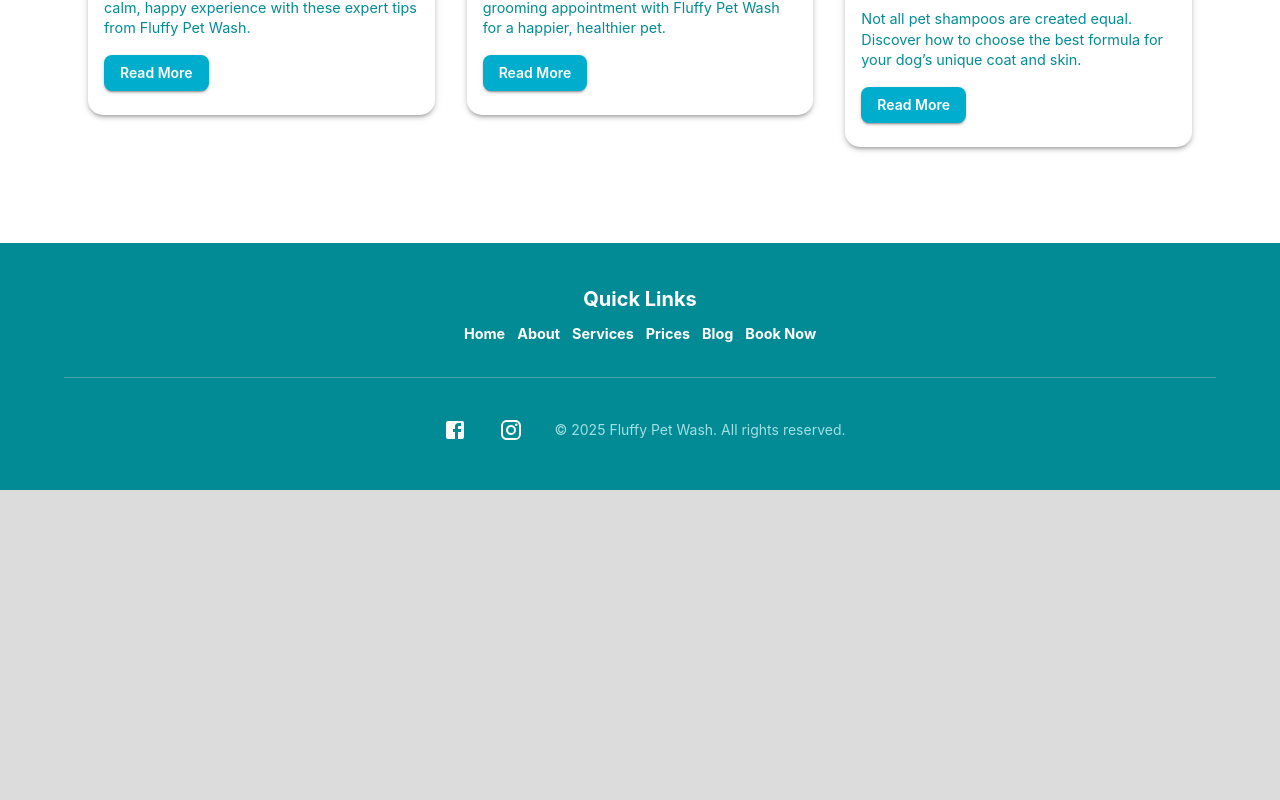
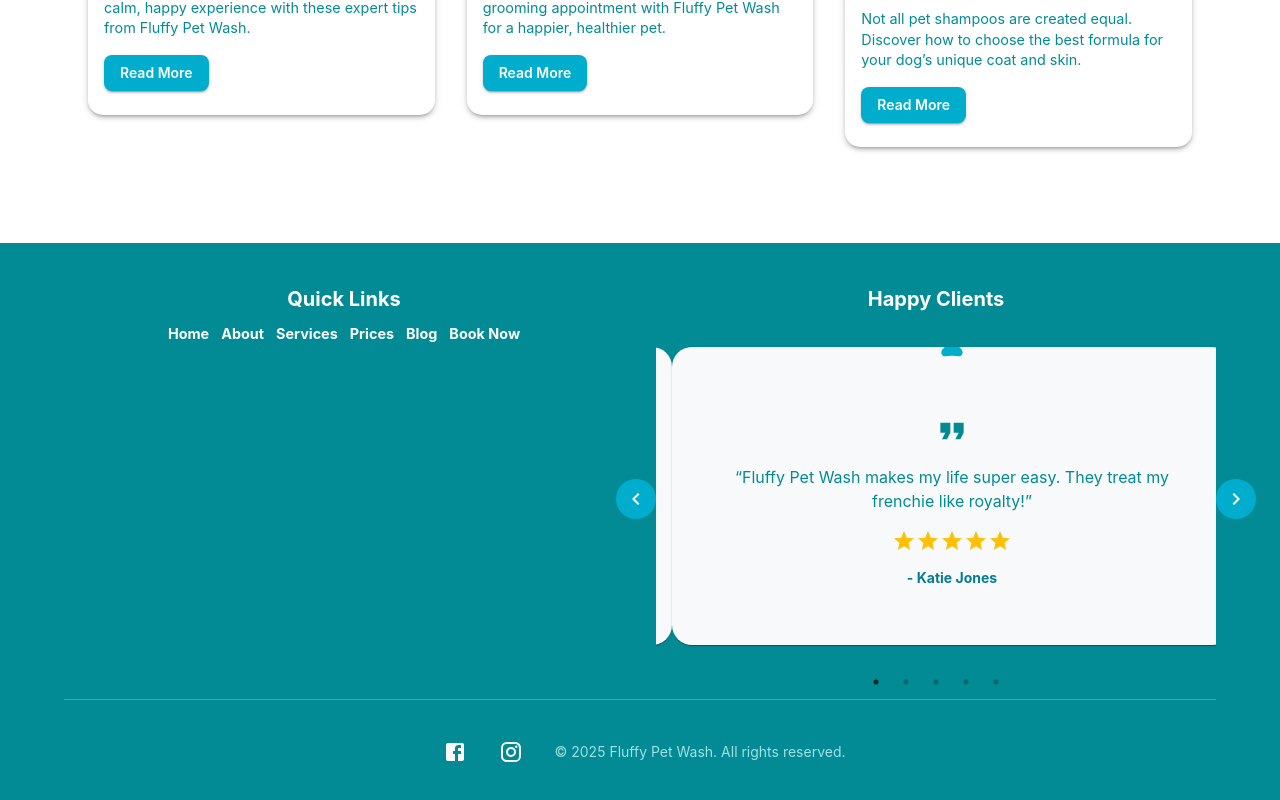
Before and after one commit to crisboxing11/Fluffy, a Next.js app: page /blog in a window 1280 px wide. Shown: the part 864-1664 px from the top of the page. Before the commit the page ends 1354 px from the top, so only its background shows below. Built offline with nearby package versions, Linux system fonts and the light colour scheme.

Commit message:
Add testimonials to footer and improve testimonial page

```diff
--- a/components/Layout/Footer.tsx
+++ b/components/Layout/Footer.tsx
@@ -1,6 +1,7 @@
 import { Box, Typography, Link, IconButton, Grid, Divider, Stack } from '@mui/material';
 import FacebookIcon from '@mui/icons-material/Facebook';
 import InstagramIcon from '@mui/icons-material/Instagram';
+import TestimonialsCarousel from '../TestimonialsCarousel';
 
 const Footer = () => {
   return (
@@ -12,7 +13,7 @@ const Footer = () => {
         px: { xs: 3, md: 8 },
       }}
     >
-      <Grid container spacing={4} justifyContent="center" alignItems="center">
+      <Grid container spacing={4} justifyContent="center" alignItems="flex-start">
 
         {/* Quick Links */}
         <Grid item xs={12} md={6} textAlign="center">
@@ -22,7 +23,6 @@ const Footer = () => {
               <Link
                 key={index}
                 href={item === "Home" ? "/" : item === "Book Now" ? "/#booking" : `/${item.toLowerCase().replace(" ", "")}`}
-                // ✅ Home now links to `/` instead of `/home`
                 color="inherit"
                 underline="none"
                 sx={{ fontSize: '0.9rem', fontWeight: 'bold', transition: 'color 0.2s', '&:hover': { color: '#A1E0E3' } }}
@@ -31,6 +31,12 @@ const Footer = () => {
               </Link>
             ))}
           </Stack>
+        </Grid>
+
+        {/* Testimonials Carousel */}
+        <Grid item xs={12} md={6} textAlign="center">
+          <Typography variant="h6" fontWeight="bold" mb={2}>Happy Clients</Typography>
+          <TestimonialsCarousel />
         </Grid>
       </Grid>
 
--- a/components/Layout/Navbar.tsx
+++ b/components/Layout/Navbar.tsx
@@ -42,7 +42,7 @@ const Navbar = () => {
 
         {/* Desktop Navigation Links */}
         <Box sx={{ display: { xs: 'none', md: 'flex' }, gap: 2, alignItems: 'center' }}>
-          {["Home", "About", "Services", "Prices", "Blog", "FAQ", "Contact"].map((item, index) => (
+          {["Home", "About", "Services", "Prices", "Blog", "Testimonials", "FAQ", "Contact"].map((item, index) => (
             <Button
               key={index}
               sx={{ color: '#067C92', mx: 1 }}
@@ -96,7 +96,7 @@ const Navbar = () => {
             }}
           >
             <List sx={{ textAlign: 'center', py: 2 }}>
-              {["Home", "About", "Services", "Prices", "Blog", "FAQ", "Contact"].map((item, index) => (
+              {["Home", "About", "Services", "Prices", "Blog", "Testimonials", "FAQ", "Contact"].map((item, index) => (
                 <ListItem
                   key={index}
                   sx={{
--- /dev/null
+++ b/components/TestimonialsCarousel.tsx
@@ -0,0 +1,93 @@
+import { Box, Card, CardContent, Typography, Rating, IconButton } from '@mui/material';
+import FormatQuoteIcon from '@mui/icons-material/FormatQuote';
+import PetsIcon from '@mui/icons-material/Pets';
+import ChevronLeftIcon from '@mui/icons-material/ChevronLeft';
+import ChevronRightIcon from '@mui/icons-material/ChevronRight';
+import Slider from 'react-slick';
+import "slick-carousel/slick/slick.css";
+import "slick-carousel/slick/slick-theme.css";
+
+const reviews = [
+  {
+    name: 'Katie Jones',
+    rating: 5,
+    quote: 'Fluffy Pet Wash makes my life super easy. They treat my frenchie like royalty!'
+  },
+  {
+    name: 'Toni Robinson',
+    rating: 5,
+    quote: 'The service was amazing! They kept me updated and calmed my nervous pup.'
+  },
+  {
+    name: 'David P.',
+    rating: 5,
+    quote: 'Highly recommended! Fantastic service and my dog looked perfect.'
+  },
+  {
+    name: 'Linda Creelman',
+    rating: 5,
+    quote: 'Wow! Amazing groomers who cared lovingly for my senior shepherd.'
+  },
+  {
+    name: 'Chelsea Ortiz',
+    rating: 5,
+    quote: 'Always does an amazing job for my husky. Highly recommend!'
+  }
+];
+
+type ArrowProps = { onClick?: () => void; direction: 'next' | 'prev' };
+const Arrow = ({ onClick, direction }: ArrowProps) => (
+  <IconButton
+    onClick={onClick}
+    sx={{
+      position: 'absolute',
+      top: '50%',
+      transform: 'translateY(-50%)',
+      [direction === 'next' ? 'right' : 'left']: -40,
+      bgcolor: '#00ADCD',
+      color: '#fff',
+      '&:hover': { bgcolor: '#038B95' },
+      zIndex: 1,
+    }}
+  >
+    {direction === 'next' ? <ChevronRightIcon /> : <ChevronLeftIcon />}
+  </IconButton>
+);
+
+const sliderSettings = {
+  dots: true,
+  arrows: true,
+  infinite: true,
+  speed: 500,
+  slidesToShow: 1,
+  slidesToScroll: 1,
+  autoplay: true,
+  autoplaySpeed: 6000,
+  swipeToSlide: true,
+  nextArrow: <Arrow direction="next" />,
+  prevArrow: <Arrow direction="prev" />,
+};
+
+const TestimonialsCarousel = () => (
+  <Box sx={{ maxWidth: 600, mx: 'auto' }}>
+    <Slider {...sliderSettings}>
+      {reviews.map((review, idx) => (
+        <Card key={idx} sx={{ p: 4, m: 2, bgcolor: '#F8F9FA', borderRadius: '20px', position: 'relative' }}>
+          <PetsIcon sx={{ position: 'absolute', top: -20, left: 'calc(50% - 16px)', fontSize: 32, color: '#00ADCD' }} />
+          <CardContent sx={{ textAlign: 'center', mt: 2 }}>
+            <FormatQuoteIcon sx={{ fontSize: 40, color: '#038B95', mb: 1 }} />
+            <Typography variant="body1" color="text.secondary" mb={2}>
+              “{review.quote}”
+            </Typography>
+            <Rating value={review.rating} readOnly sx={{ color: '#FFC107' }} />
+            <Typography variant="subtitle2" color="#067C92" mt={1} fontWeight="bold">
+              - {review.name}
+            </Typography>
+          </CardContent>
+        </Card>
+      ))}
+    </Slider>
+  </Box>
+);
+
+export default TestimonialsCarousel;
```
Also changed, not shown: pages/testimonials.tsx (added, +154 -0 lines).
